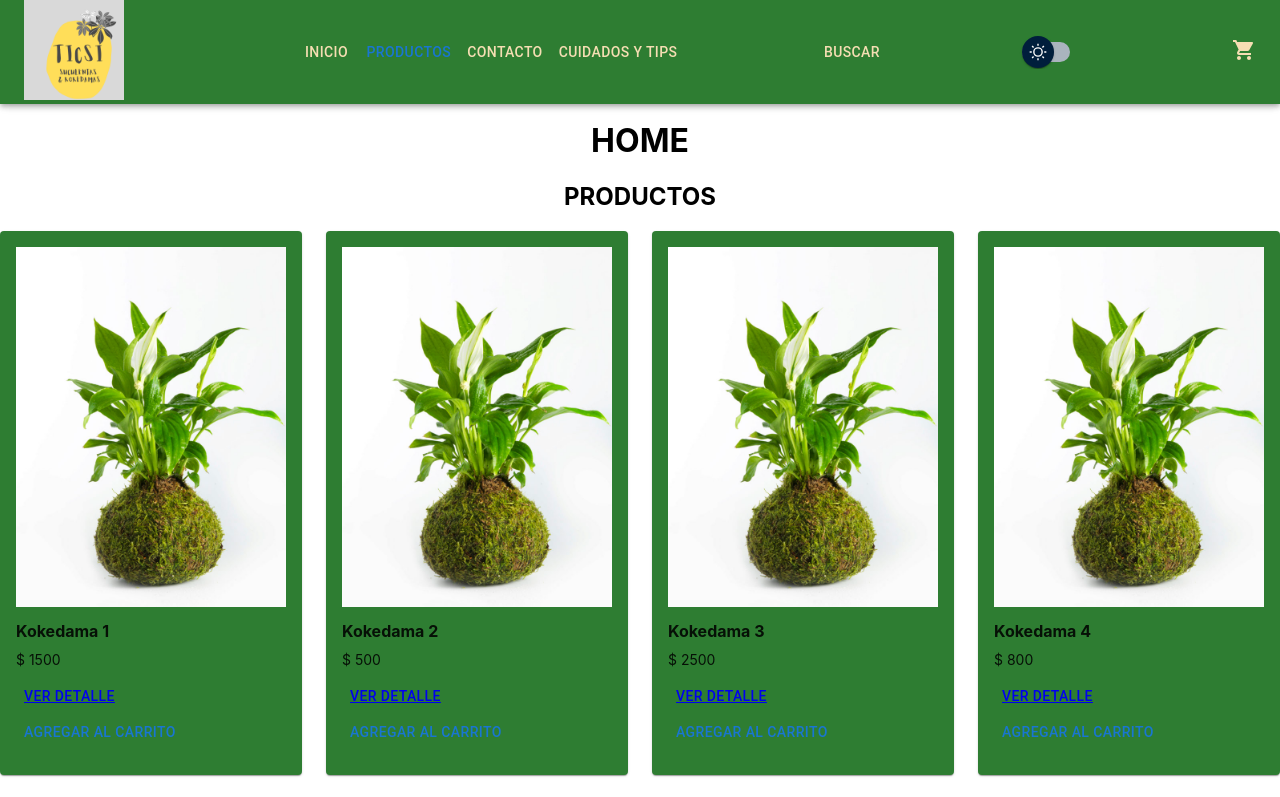
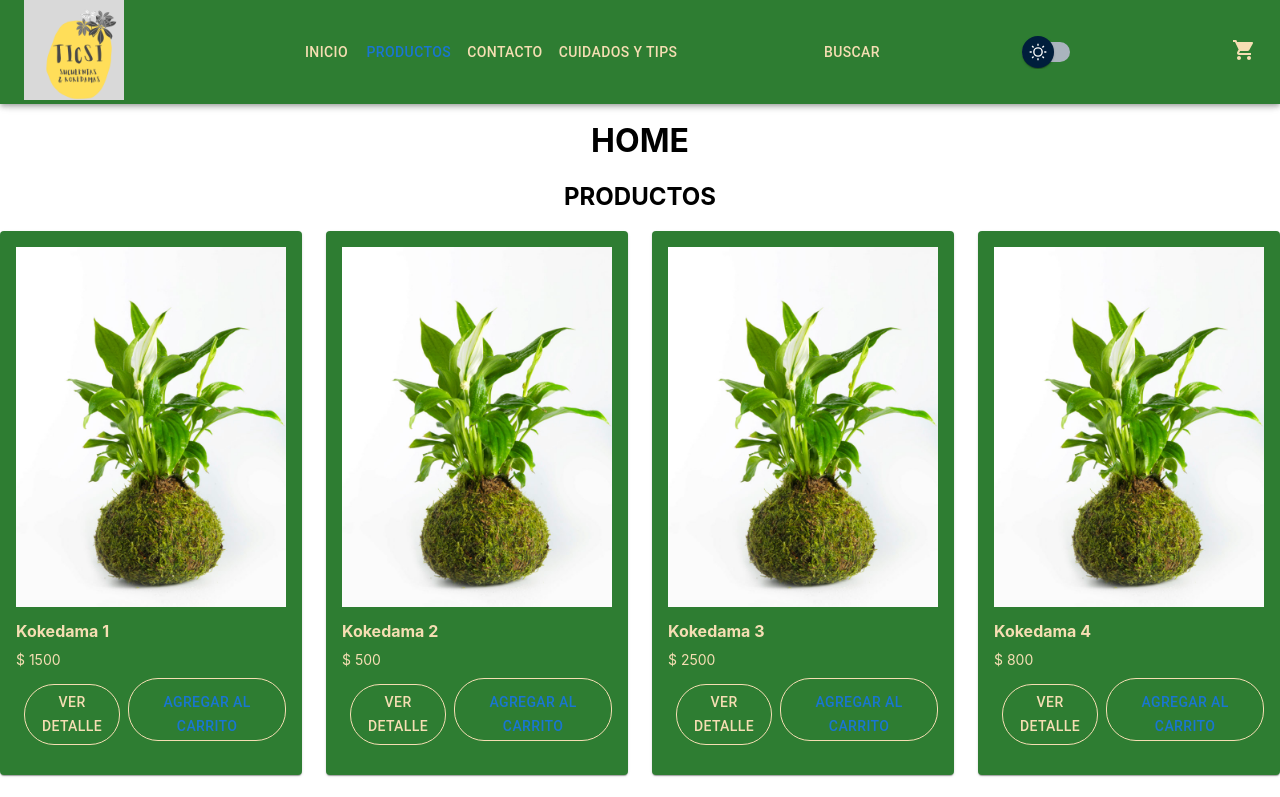
Before and after one commit to EvelinCopajira/ticsi-reactJs, a React (Create React App) app: page / in a window 1280 px wide. Shown: the top 797 px of the page. Built offline with nearby package versions, Linux system fonts and the light colour scheme.

Commit message:
Agrego estilos al ItemCard

```diff
--- a/src/components/Item/Item.css
+++ b/src/components/Item/Item.css
@@ -6,6 +6,7 @@
 .card-item {
     display: flex;
     flex-direction: column;
+    color: wheat;
 }
 
 .card-item p {
@@ -20,14 +21,27 @@
     font-size: 14px;
 }
 
-.btn-detail {
-    width: auto;
-}
-
 .btn-card {
     width: auto;
+    display: flex;
 }
 
 .grid-card {
     max-width: none;
 }
+
+.btn-detail {
+    color: wheat;
+    text-decoration: none;
+    border: solid 1px wheat;
+    padding: 5px;
+    border-radius: 30px;
+}
+
+.btn-detail span {
+    color: wheat !important;
+    text-decoration: none;
+    border: solid 1px wheat;
+    padding: 5px;
+    border-radius: 30px;
+}
```
